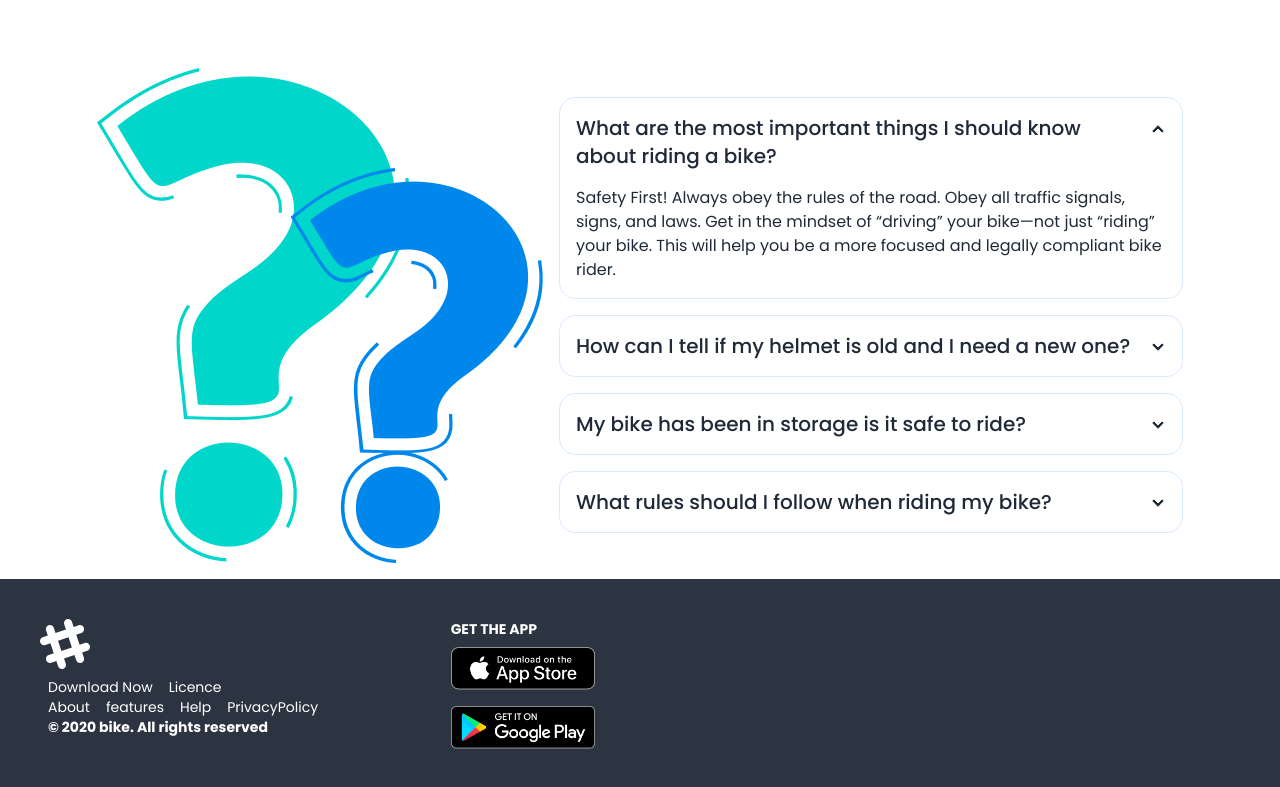
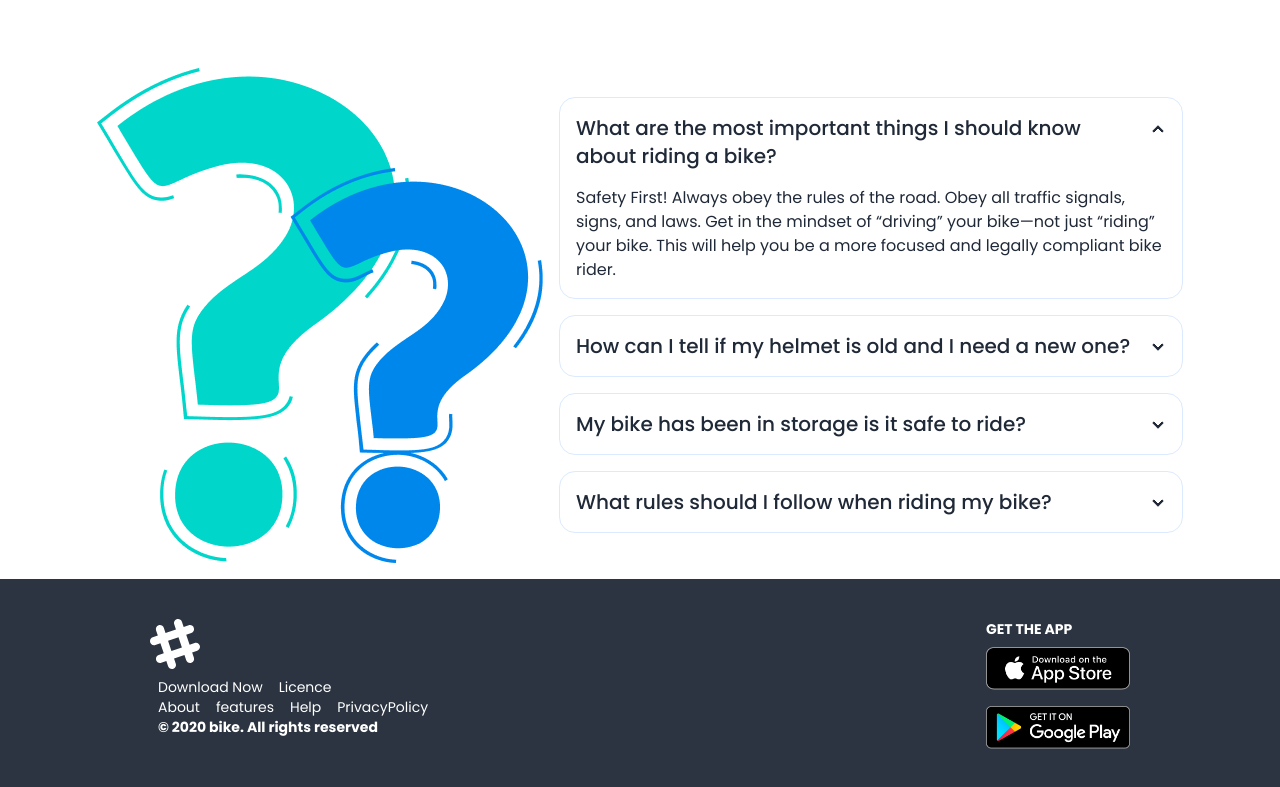
Before and after one commit to smrakib20/Bike_Zone, a plain HTML site: page index.html in a window 1280 px wide. Shown: the part 2478-3265 px from the top of the page. Drawn offline with nearby package versions, Linux system fonts and the light colour scheme.

Commit message:
fully completed my Bike Zone Project

```diff
--- a/index.html
+++ b/index.html
@@ -492,7 +492,7 @@
     </main>
     <!-- footer  -->
     <footer
-      class="footer text-white md:flex justify-around bg-neutral text-neutral-content md:p-10"
+      class="footer text-white md:flex justify-around bg-neutral text-neutral-content py-8 md:p-10"
     >
       <aside class="w-1/2">
         <svg
@@ -526,7 +526,7 @@
           </p>
         </div>
       </aside>
-      <nav class="w-full text-center">
+      <nav class="">
         <h6 class="text-white font-bold uppercase">Get the App</h6>
         <div class="grid grid-col-1 gap-4">
           <a>
```
